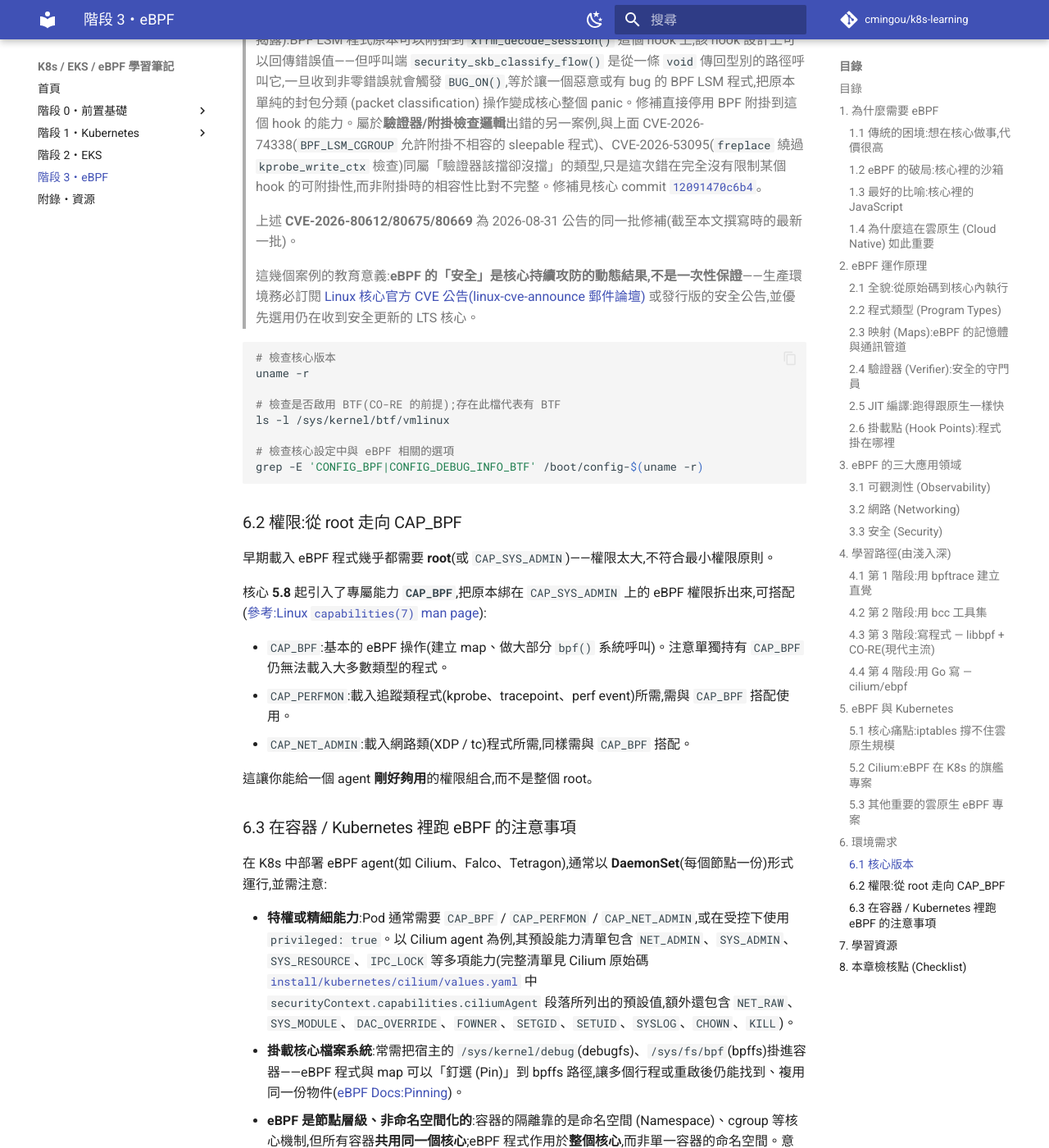
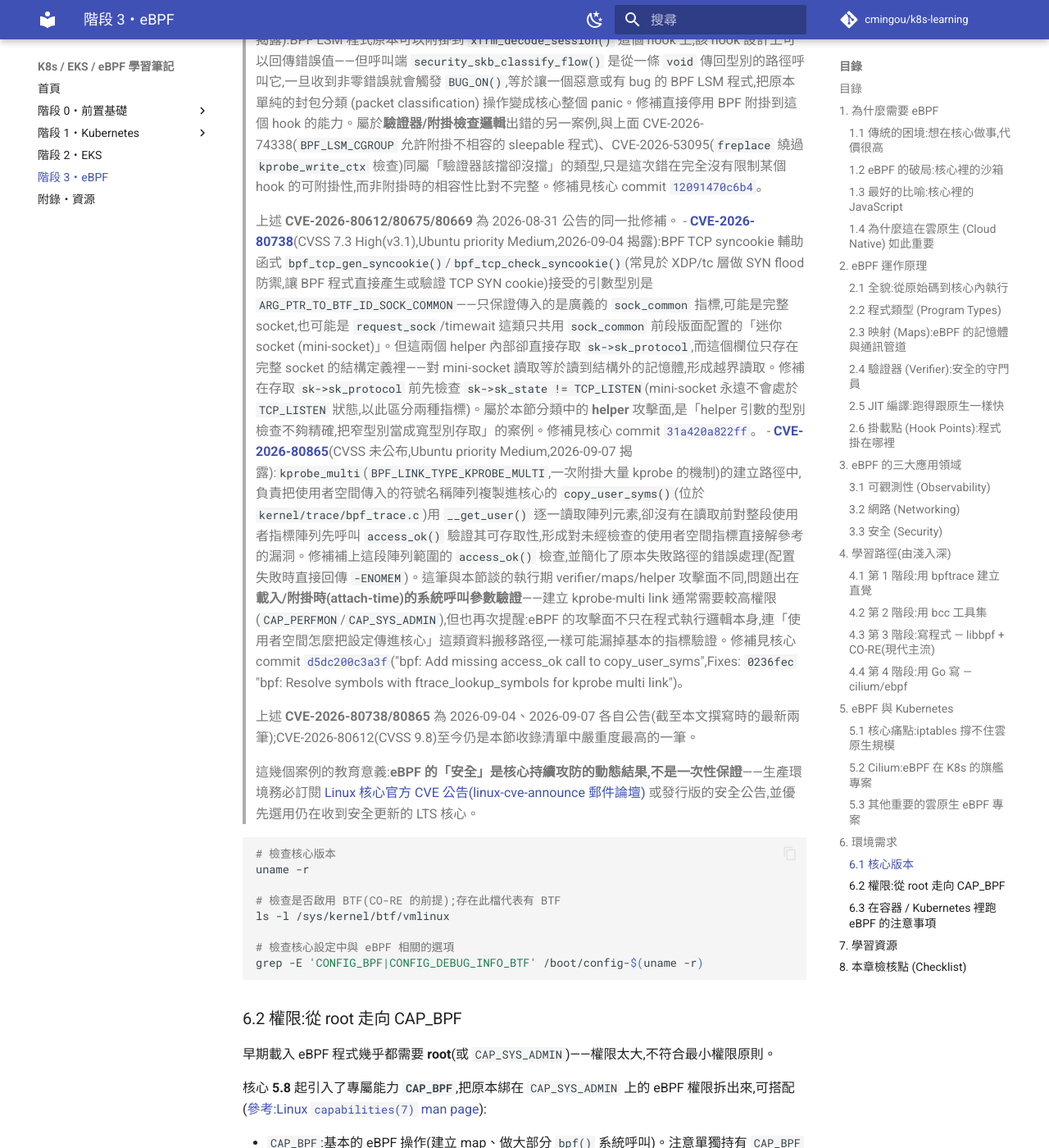
Before and after one commit to cmingou/k8s-learning, an MkDocs documentation site: the page built from docs/03-ebpf/README.md, in a window 1280 px wide and 1400 px high, scrolled down 25018 px. Shown: the whole window at 82% size. Built offline with MkDocs 1.6.1 and Material for MkDocs 9.7.7, drawn with Linux system fonts in a browser that asks for light colours; comment, search, counter and statistics services are not loaded.

Commit message:
Add CVE-2026-80738 and CVE-2026-80865 to eBPF kernel CVE list
Two new BPF-related kernel CVEs disclosed since the 2026-08-31 batch:

- CVE-2026-80738 (2026-09-04, CVSS 7.3 High): bpf_tcp_gen_syncookie()/
  bpf_tcp_check_syncookie() read sk->sk_protocol without checking
  whether sk is a full socket vs. a mini-socket (request_sock/
  timewait), causing an out-of-bounds read on mini-sockets. Fixed by
  checking sk->sk_state != TCP_LISTEN before the access.

- CVE-2026-80865 (2026-09-07): copy_user_syms() in the kprobe_multi
  attach path used __get_user() on a user-supplied symbol array
  without a preceding access_ok() check. Verified directly against
  the upstream fix commit on GitHub since Ubuntu's advisory page
  description was truncated.

Both verified against ubuntu.com/security and git.kernel.org/GitHub
commit links before writing the summaries.

Co-Authored-By: Claude Sonnet 5 <noreply@anthropic.com>
Claude-Session: https://claude.ai/code/session_01K22W4qLjEoobogMcQjdGbo

```diff
--- a/docs/03-ebpf/README.md
+++ b/docs/03-ebpf/README.md
@@ -580,7 +580,11 @@ eBPF 的功能與核心版本**強相關**。各功能登場的大致里程碑(
 > - **[CVE-2026-80675](https://ubuntu.com/security/CVE-2026-80675)**(CVSS 7.1 High,Ubuntu priority Medium,2026-08-31 揭露):libbpf 的 signed loader(簽章載入器)機制會在載入時比對 `map->sha`——也就是對已 freeze 的 map 呼叫 `BPF_OBJ_GET_INFO_BY_FD` 算出的雜湊值,是否與載入器指令中內嵌的 metadata 雜湊一致。但 signed loader 本身在做這項比對前,沒有確認該 map 是否具備獨佔 (exclusive) 屬性——若主機省略了獨佔設定,另一個持有 map 存取權的 BPF 程式就能在雜湊算出之後、比對完成之前竄改 map 內容,使檢查通過的其實是已被動過手腳的資料。修補讓 signed loader 在繼續 SHA 驗證前,先強制檢查 map 獨佔性設定是否正確。屬於本節分類中的 **maps/helper** 攻擊面,與上面 CVE-2026-74364、CVE-2026-74360 同屬「map 獨佔保證被繞過」的同類問題,只是這次繞過的是使用者空間 signed loader 的驗證時序,而非核心內的 map-in-map 或 iterator 路徑。修補見核心 commit [`0fb6c9ed6493`](https://git.kernel.org/linus/0fb6c9ed6493b4af01be8bb0a384574eba7df636)。
 > - **[CVE-2026-80669](https://ubuntu.com/security/CVE-2026-80669)**(CVSS 未公布,Ubuntu priority Medium,2026-08-31 揭露):BPF LSM 程式原本可以附掛到 `xfrm_decode_session()` 這個 hook 上,該 hook 設計上可以回傳錯誤值——但呼叫端 `security_skb_classify_flow()` 是從一條 `void` 傳回型別的路徑呼叫它,一旦收到非零錯誤就會觸發 `BUG_ON()`,等於讓一個惡意或有 bug 的 BPF LSM 程式,把原本單純的封包分類 (packet classification) 操作變成核心整個 panic。修補直接停用 BPF 附掛到這個 hook 的能力。屬於**驗證器/附掛檢查邏輯**出錯的另一案例,與上面 CVE-2026-74338(`BPF_LSM_CGROUP` 允許附掛不相容的 sleepable 程式)、CVE-2026-53095(`freplace` 繞過 `kprobe_write_ctx` 檢查)同屬「驗證器該擋卻沒擋」的類型,只是這次錯在完全沒有限制某個 hook 的可附掛性,而非附掛時的相容性比對不完整。修補見核心 commit [`12091470c6b4`](https://git.kernel.org/linus/12091470c6b4c1c14b2de12dcbae2ada6cb6d20b)。
 >
-> 上述 **CVE-2026-80612/80675/80669** 為 2026-08-31 公告的同一批修補(截至本文撰寫時的最新一批)。
+> 上述 **CVE-2026-80612/80675/80669** 為 2026-08-31 公告的同一批修補。
+> - **[CVE-2026-80738](https://ubuntu.com/security/CVE-2026-80738)**(CVSS 7.3 High(v3.1),Ubuntu priority Medium,2026-09-04 揭露):BPF TCP syncookie 輔助函式 `bpf_tcp_gen_syncookie()`/`bpf_tcp_check_syncookie()`(常見於 XDP/tc 層做 SYN flood 防禦,讓 BPF 程式直接產生或驗證 TCP SYN cookie)接受的引數型別是 `ARG_PTR_TO_BTF_ID_SOCK_COMMON`——只保證傳入的是廣義的 `sock_common` 指標,可能是完整 socket,也可能是 `request_sock`/timewait 這類只共用 `sock_common` 前段版面配置的「迷你 socket (mini-socket)」。但這兩個 helper 內部卻直接存取 `sk->sk_protocol`,而這個欄位只存在完整 socket 的結構定義裡——對 mini-socket 讀取等於讀到結構外的記憶體,形成越界讀取。修補在存取 `sk->sk_protocol` 前先檢查 `sk->sk_state != TCP_LISTEN`(mini-socket 永遠不會處於 `TCP_LISTEN` 狀態,以此區分兩種指標)。屬於本節分類中的 **helper** 攻擊面,是「helper 引數的型別檢查不夠精確,把窄型別當成寬型別存取」的案例。修補見核心 commit [`31a420a822ff`](https://git.kernel.org/stable/c/31a420a822ff92e2090bd5d65efe8e34e2d6d9b8)。
+> - **[CVE-2026-80865](https://ubuntu.com/security/CVE-2026-80865)**(CVSS 未公布,Ubuntu priority Medium,2026-09-07 揭露):`kprobe_multi`(`BPF_LINK_TYPE_KPROBE_MULTI`,一次附掛大量 kprobe 的機制)的建立路徑中,負責把使用者空間傳入的符號名稱陣列複製進核心的 `copy_user_syms()`(位於 `kernel/trace/bpf_trace.c`)用 `__get_user()` 逐一讀取陣列元素,卻沒有在讀取前對整段使用者指標陣列先呼叫 `access_ok()` 驗證其可存取性,形成對未經檢查的使用者空間指標直接解參考的漏洞。修補補上這段陣列範圍的 `access_ok()` 檢查,並簡化了原本失敗路徑的錯誤處理(配置失敗時直接回傳 `-ENOMEM`)。這筆與本節談的執行期 verifier/maps/helper 攻擊面不同,問題出在**載入/附掛時(attach-time)的系統呼叫參數驗證**——建立 kprobe-multi link 通常需要較高權限(`CAP_PERFMON`/`CAP_SYS_ADMIN`),但也再次提醒:eBPF 的攻擊面不只在程式執行邏輯本身,連「使用者空間怎麼把設定傳進核心」這類資料搬移路徑,一樣可能漏掉基本的指標驗證。修補見核心 commit [`d5dc200c3a3f`](https://github.com/torvalds/linux/commit/d5dc200c3a3f217de072af269dd90adddf90e48d)("bpf: Add missing access_ok call to copy_user_syms",Fixes: `0236fec` "bpf: Resolve symbols with ftrace_lookup_symbols for kprobe multi link")。
+>
+> 上述 **CVE-2026-80738/80865** 為 2026-09-04、2026-09-07 各自公告(截至本文撰寫時的最新兩筆);CVE-2026-80612(CVSS 9.8)至今仍是本節收錄清單中嚴重度最高的一筆。
 >
 > 這幾個案例的教育意義:**eBPF 的「安全」是核心持續攻防的動態結果,不是一次性保證**——生產環境務必訂閱 [Linux 核心官方 CVE 公告(linux-cve-announce 郵件論壇)](https://docs.kernel.org/process/cve.html) 或發行版的安全公告,並優先選用仍在收到安全更新的 LTS 核心。
 
```
